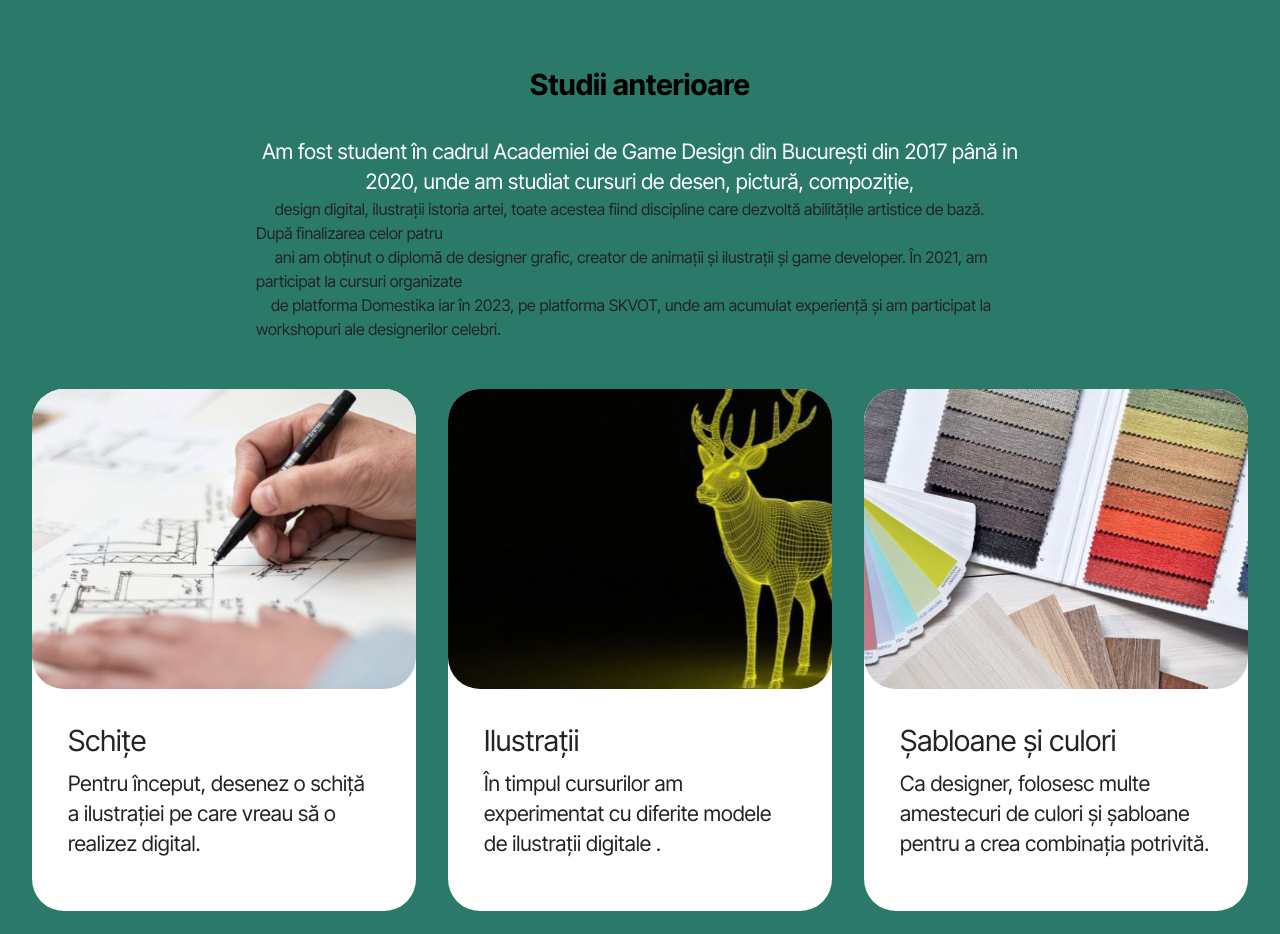
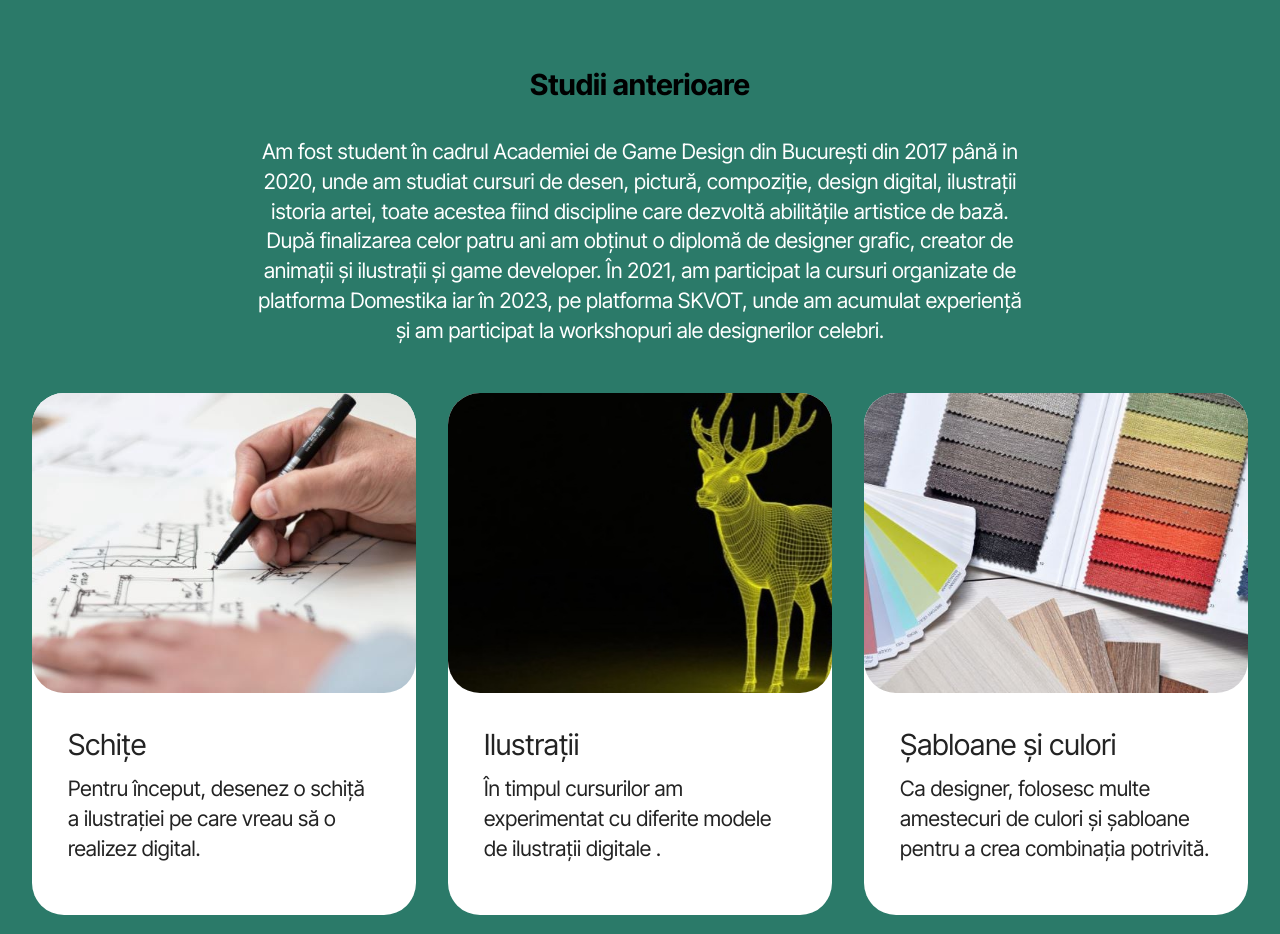
Before and after one commit to AlexandraMarieLazar/site-mobirise, a plain HTML site: page index.html in a window 1280 px wide. Shown: the part 2040-2974 px from the top of the page. Drawn offline with Linux system fonts and the light colour scheme.

Commit message:
am sters div si nbsp

```diff
--- a/index.html
+++ b/index.html
@@ -120,9 +120,9 @@
 				<div class="mbr-section-head mb-5">
 					<h3 class="mbr-section-title mbr-fonts-style align-center mb-0 display-5"><strong>Studii anterioare</strong></h3>
 					<p class="mbr-section-subtitle mbr-fonts-style align-center mb-0 mt-4 display-7">Am fost student în cadrul Academiei de Game Design din București din 2017 până in 2020, unde am studiat cursuri de desen, pictură, compoziție,
-<div>&nbsp; &nbsp; &nbsp;design digital, ilustrații istoria artei, toate acestea fiind discipline care dezvoltă abilitățile artistice de bază. După finalizarea celor patru
-</div><div>&nbsp; &nbsp; &nbsp;ani am obținut o diplomă de designer grafic, creator de animații și ilustrații și game developer. În 2021, am participat la cursuri organizate
-</div><div>&nbsp; &nbsp; de platforma Domestika iar în 2023, pe platforma SKVOT, unde am acumulat experiență și am participat la workshopuri ale designerilor celebri.</div></p>
+               design digital, ilustrații istoria artei, toate acestea fiind discipline care dezvoltă abilitățile artistice de bază. După finalizarea celor patru
+               ani am obținut o diplomă de designer grafic, creator de animații și ilustrații și game developer. În 2021, am participat la cursuri organizate
+               de platforma Domestika iar în 2023, pe platforma SKVOT, unde am acumulat experiență și am participat la workshopuri ale designerilor celebri.</p>
 
 				</div>
 			</div>
```
